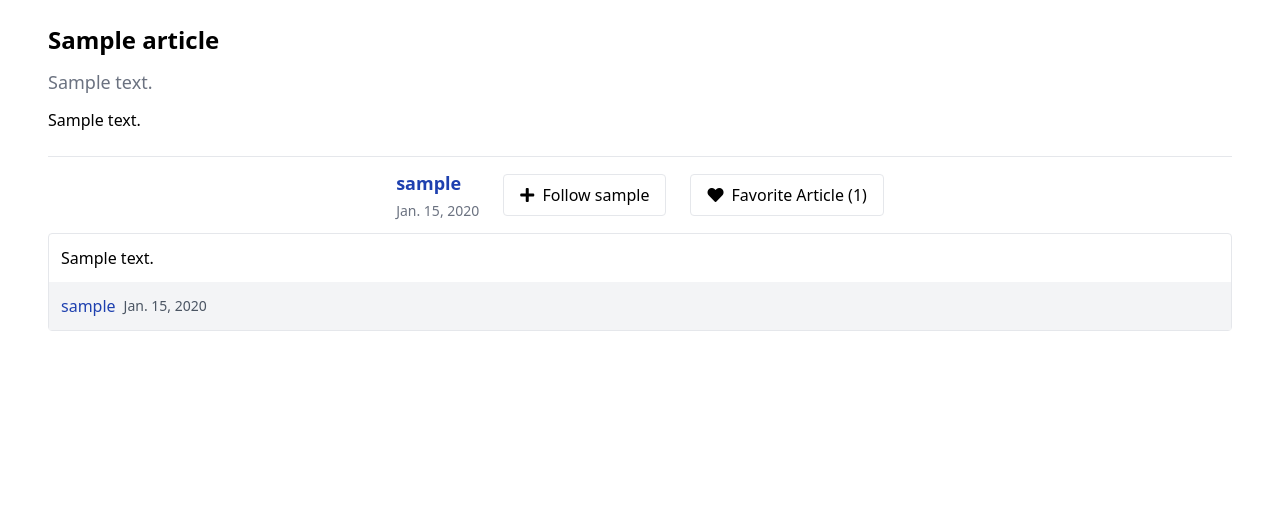
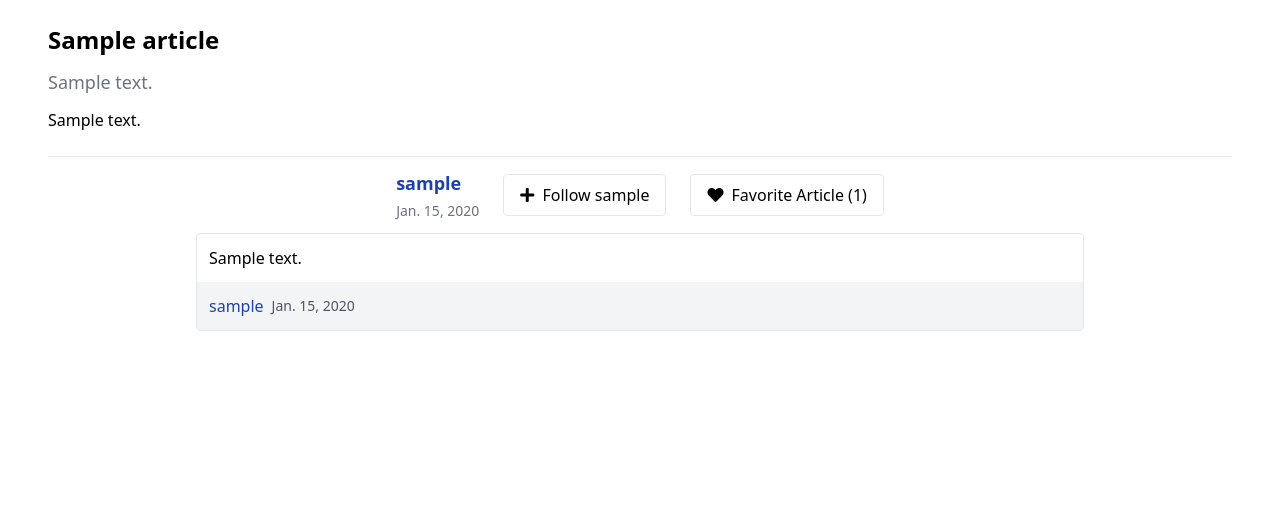
Before and after one commit to danjac/conduit-old, a Django app: a page that uses templates/articles/detail.html in a window 1280 px wide. Shown: the part 49-579 px from the top of the page. Run offline with Django 3.2, Linux system fonts and the light colour scheme; tables that the repository leaves empty hold one stand-in row (values such as "Sample post"); style sheets or scripts are compiled from the project's sources; parts of the project's set-up code (start-up, migrations or seed data) failed here and were passed over; some libraries are stand-ins or nearby versions.

```diff
--- a/templates/articles/detail.html
+++ b/templates/articles/detail.html
@@ -33,6 +33,9 @@
 
 </div>
 
+<div class="flex justify-center">
+  <div class="w-full lg:w-3/4">
+
     {% if comment_form %}
     <form data-controller="form"
           data-action="form#submit"
@@ -52,6 +55,7 @@
       </div>
     </form>
     {% endif %}
+
     {% for comment in comments.object_list %}
     <div class="border rounded mb-3">
       <div class="p-3">{{ comment.as_markdown }}</div>
@@ -79,4 +83,6 @@
     </div>
     {% endfor %}
     {% include "_pagination.html" with page_obj=comments %}
+  </div>
+</div>
 {% endblock content %}
```
Lines whose indentation alone changed are shown as unchanged.
